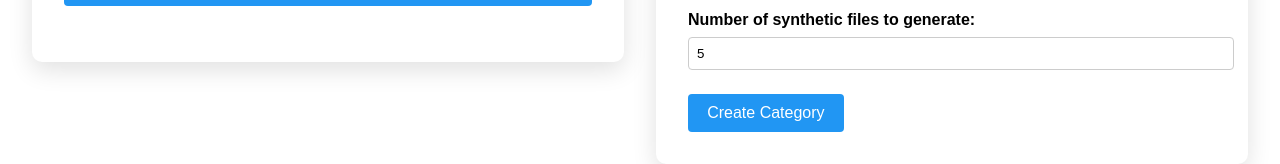
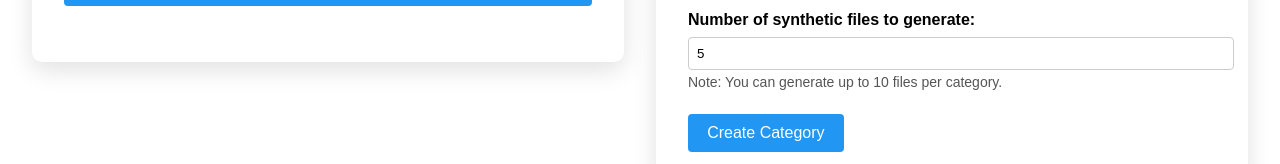
Before and after one commit to jackbrand900/frontend-repo, a React (Create React App) app: page / in a window 1280 px wide. Shown: the part 434-598 px from the top of the page. Built offline with nearby package versions, Linux system fonts and the light colour scheme; no server answers.

Commit message:
adding note

```diff
--- a/src/components/CreateCategoryForm.js
+++ b/src/components/CreateCategoryForm.js
@@ -123,7 +123,11 @@ export default function CreateCategoryForm({ onCategoryCreated }) {
             max={10}
             className="form-number"
         />
+        <p style={{ fontSize: "0.875rem", color: "#555", marginTop: "0.25rem" }}>
+           Note: You can generate up to 10 files per category.
+        </p>
       </div>
+
 
       {/* Submit button */}
       <button
```
Lines whose indentation alone changed are shown as unchanged.
